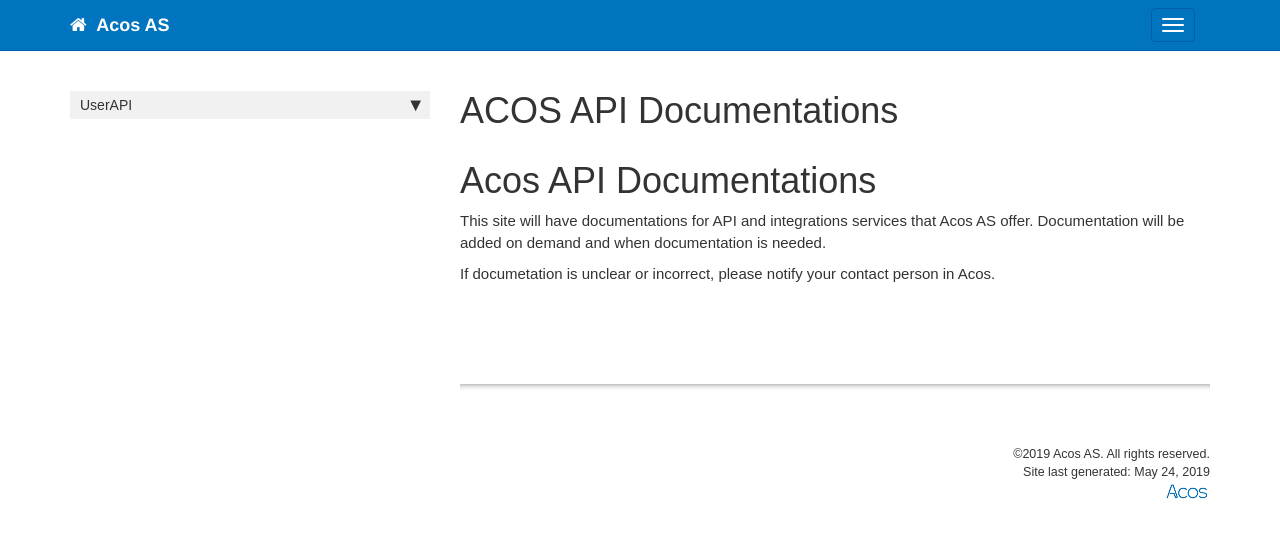
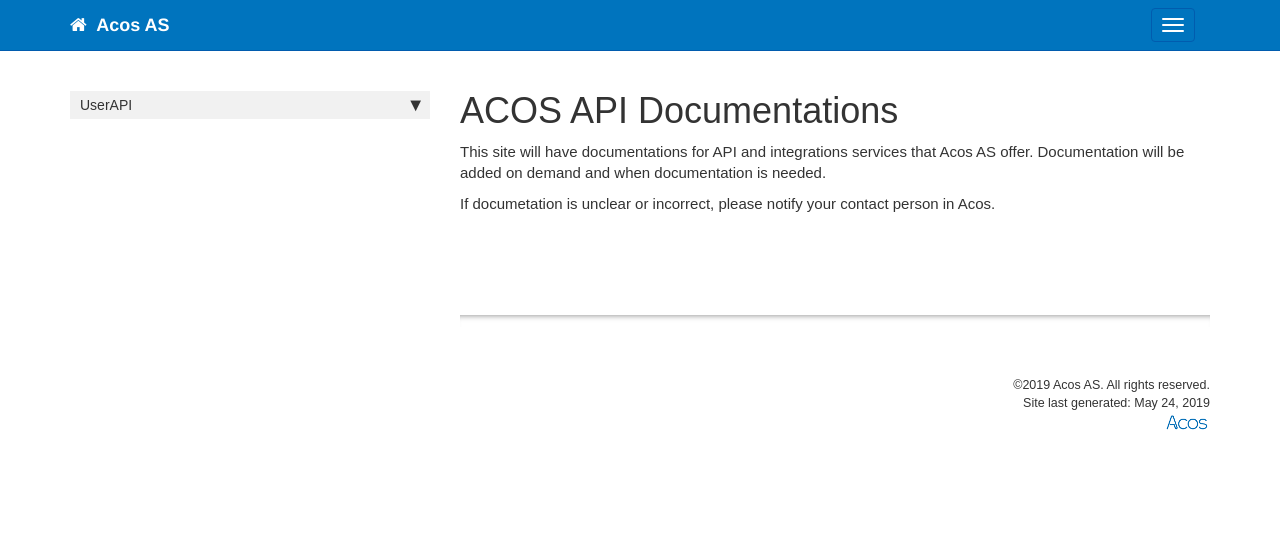
Before and after one commit to ACOSAS/acosas.github.io, a Jekyll site: the page built from index.md, in a window 1280 px wide. Shown: the top 538 px of the page. Built offline with Jekyll 4.4.1, drawn with Linux system fonts in a browser that asks for light colours; nearby versions of some CDN libraries; comment, search, counter and statistics services are not loaded.

Commit message:
Removed heading in page. Created a double heading

```diff
--- a/index.md
+++ b/index.md
@@ -10,7 +10,6 @@
 permalink: index.html
 #summary: These brief instructions will help you get started quickly with the theme. The other topics in this help provide additional information and detail about working with other aspects of this theme and Jekyll.
 ---
-# Acos API Documentations
 This site will have documentations for API and integrations services that Acos AS offer.
 Documentation will be added on demand and when documentation is needed.
 
```
